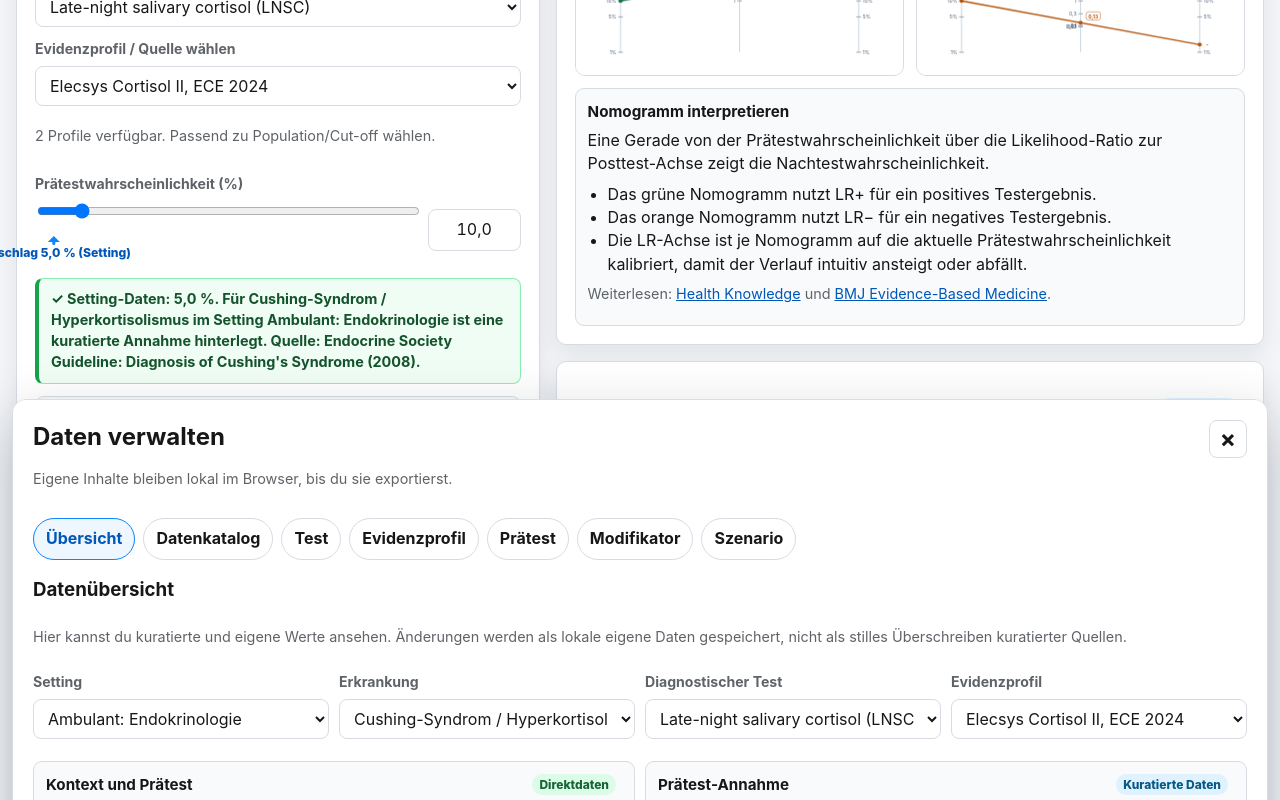
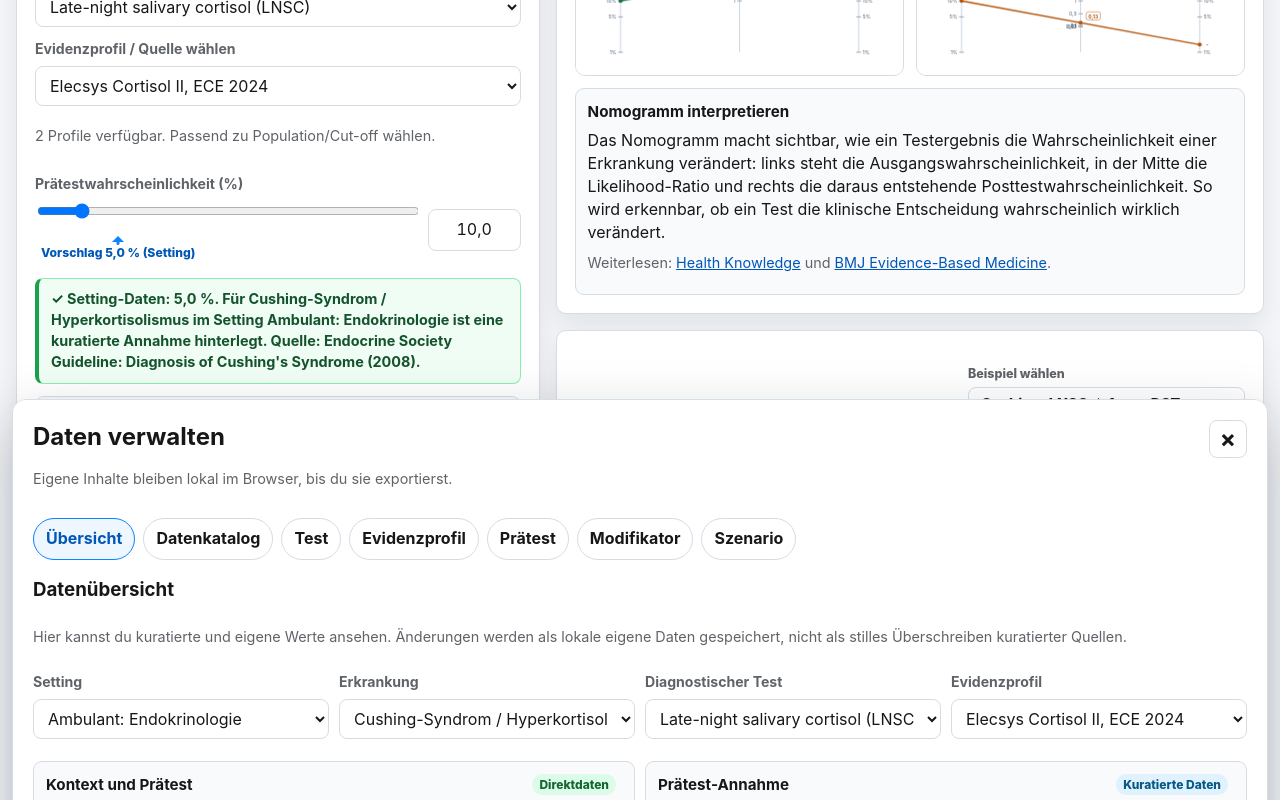
Before and after one commit to bummsgeordy/LikelihoodMD, a website built with Vite: page index.html in a window 1280 px wide. Shown: the part 420-1220 px from the top of the page. Built offline with nearby package versions, Linux system fonts and the light colour scheme.

Commit message:
Refine calculator guidance and chains

```diff
--- a/src/lib/storage.ts
+++ b/src/lib/storage.ts
@@ -105,7 +105,8 @@ export const defaultState: CalculatorState = {
   customAssumptions: [],
   customModifiers: [],
   drawerOpen: false,
-  adminMode: 'data'
+  adminMode: 'data',
+  selectedDiagnosticChainId: 'cushing-lnsc-to-dst'
 };
 
 function migrateLegacyTest(test: Record<string, unknown>): { test: DiagnosticTest; profile: EvidenceProfile } {
--- a/src/main.ts
+++ b/src/main.ts
@@ -32,7 +32,7 @@ import {
   type CatalogSortKey
 } from './app/catalog';
 import { clinicalIdFromLabel, conditionIdForTest, conditionLabel, mergeConditions } from './app/conditions';
-import { calculateDiagnosticChain, chainsForContext } from './app/diagnosticChains';
+import { calculateDiagnosticChain } from './app/diagnosticChains';
 import { renderDiagnosticChains } from './ui/renderDiagnosticChains';
 import { validateClinicalModifier, validateDiagnosticTest, validateEvidenceProfile, validatePretestAssumption } from './lib/validation';
 import type {
@@ -90,7 +90,6 @@ app.innerHTML = `
         <div id="disclaimerContent" class="disclaimer-content hidden">
           <p class="lead">Deutschsprachiges Lehr- und Rechentool für medizinische Fachpersonen: Es soll dabei helfen zu visualisieren, unter welchen Bedingungen, etwa bei unterschiedlichen Prätestwahrscheinlichkeiten in unterschiedlichen Settings der Patientenvorstellung, welche Faktoren und diagnostischen Tests die Wahrscheinlichkeit einer Diagnose in welchem Ausmaß beeinflussen. Datengrundlage sind, soweit möglich, Studien zu Prävalenz, beeinflussenden Faktoren sowie Sensitivität und Spezifität der entsprechenden Tests. Die Daten sind noch unvollständig und können Fehler enthalten. Mithilfe bei der Erweiterung ist ausdrücklich erwünscht.</p>
           <div class="notice" role="note">Dieses Tool ist keine alleinige Entscheidungsgrundlage, kein Medizinprodukt und ersetzt keine klinische Beurteilung. Insbesondere präanalytische Faktoren wie interferierende Medikamente, Begleiterkrankungen und Testbedingungen können die Aussagekraft der Tests signifikant beeinflussen.</div>
-          <p class="data-version">Datenstand: 2026-05-17 · Schema v5 · Kuratierte Daten starten konservativ als needs-review.</p>
         </div>
       </section>
     </header>
@@ -177,7 +176,7 @@ app.innerHTML = `
         <div class="section-heading-row">
           <h2 id="nomogramTitle">Nomogramm</h2>
           <label for="nomogramSizeToggle" class="secondary-button compact-button nomogram-toggle">
-            <span class="toggle-small">Fokus anzeigen</span>
+            <span class="toggle-small">Nomogramm auf ganzer Breite</span>
             <span class="toggle-large">Normal anzeigen</span>
           </label>
         </div>
@@ -194,22 +193,20 @@ app.innerHTML = `
         <div class="modifier-impact hidden" id="nomogramModifierImpact"></div>
         <div class="nomogram-guide">
           <h3>Nomogramm interpretieren</h3>
-          <p>Eine Gerade von der Prätestwahrscheinlichkeit über die Likelihood-Ratio zur Posttest-Achse zeigt die Nachtestwahrscheinlichkeit.</p>
-          <ul>
-            <li>Das grüne Nomogramm nutzt LR+ für ein positives Testergebnis.</li>
-            <li>Das orange Nomogramm nutzt LR− für ein negatives Testergebnis.</li>
-            <li>Die LR-Achse ist je Nomogramm auf die aktuelle Prätestwahrscheinlichkeit kalibriert, damit der Verlauf intuitiv ansteigt oder abfällt.</li>
-          </ul>
+          <p>Das Nomogramm macht sichtbar, wie ein Testergebnis die Wahrscheinlichkeit einer Erkrankung verändert: links steht die Ausgangswahrscheinlichkeit, in der Mitte die Likelihood-Ratio und rechts die daraus entstehende Posttestwahrscheinlichkeit. So wird erkennbar, ob ein Test die klinische Entscheidung wahrscheinlich wirklich verändert.</p>
           <p class="muted">Weiterlesen: <a href="https://www.healthknowledge.org.uk/content/pre-and-post-test-probability" target="_blank" rel="noopener noreferrer">Health Knowledge</a> und <a href="https://ebm.bmj.com/content/18/4/125" target="_blank" rel="noopener noreferrer">BMJ Evidence-Based Medicine</a>.</p>
         </div>
       </section>
 
       <section class="card diagnostic-chain-card" id="diagnosticChainCard" aria-labelledby="diagnosticChainTitle">
-        <div class="section-heading-row">
+        <div class="section-heading-row chain-title-row">
           <h2 id="diagnosticChainTitle">Diagnostikketten</h2>
-          <span class="badge badge-info">Schema v5</span>
-        </div>
-        <p class="muted">Vordefinierte Ketten nutzen die Nachtestwahrscheinlichkeit einer Stufe als neue Prätestwahrscheinlichkeit der nächsten Stufe.</p>
+          <label class="chain-select-label" for="diagnosticChainSelect">
+            <span>Beispiel wählen</span>
+            <select id="diagnosticChainSelect"></select>
+          </label>
+        </div>
+        <p class="muted">Vordefinierte Beispiele zeigen, wie eine Posttestwahrscheinlichkeit zur neuen Prätestwahrscheinlichkeit des nächsten Tests wird.</p>
         <div id="diagnosticChainsPanel"></div>
       </section>
 
@@ -468,6 +465,7 @@ const controls = {
   nomogramPositive: $<HTMLCanvasElement>('nomogramPositive'),
   nomogramNegative: $<HTMLCanvasElement>('nomogramNegative'),
   nomogramSizeToggle: $<HTMLInputElement>('nomogramSizeToggle'),
+  diagnosticChainSelect: $<HTMLSelectElement>('diagnosticChainSelect'),
   diagnosticChainsPanel: $('diagnosticChainsPanel'),
   drawer: $('adminDrawer'),
   drawerBackdrop: $('drawerBackdrop'),
@@ -857,6 +855,11 @@ function populateSelectors(): void {
     controls.modifierConditionSelect,
     allConditions().map(condition => ({ value: condition.id, label: condition.label })),
     selectedCondition.id
+  );
+  populateSelect(
+    controls.diagnosticChainSelect,
+    diagnosticChains.map(chain => ({ value: chain.id, label: chain.label })),
+    state.selectedDiagnosticChainId ?? diagnosticChains[0]?.id ?? ''
   );
   controls.profileHint.textContent =
     profiles.length > 1
@@ -1762,9 +1765,13 @@ function renderMain(): void {
   renderModifierImpact(profile, result);
   renderDetails(test, profile, assumption, result, pretestResolution);
   renderEvidence(profile, assumption, pretestResolution);
-  const chainViewModels = chainsForContext(diagnosticChains, state.selectedConditionId, state.selectedSettingId)
-    .map(chain => calculateDiagnosticChain(chain, allTests(), allProfiles(), result.pretestProbability))
-    .filter((chain): chain is NonNullable<typeof chain> => chain != null);
+  const selectedChain = diagnosticChains.find(chain => chain.id === state.selectedDiagnosticChainId) ?? diagnosticChains[0];
+  state.selectedDiagnosticChainId = selectedChain?.id;
+  const chainViewModels = selectedChain
+    ? [calculateDiagnosticChain(selectedChain, allTests(), allProfiles(), result.pretestProbability)].filter(
+        (chain): chain is NonNullable<typeof chain> => chain != null
+      )
+    : [];
   renderDiagnosticChains(controls.diagnosticChainsPanel, chainViewModels, result.pretestProbability);
   drawNomogram(result);
 }
@@ -2394,6 +2401,10 @@ controls.pretestNumber.addEventListener('keydown', event => {
   }
 });
 controls.pretestSuggestionMarker.addEventListener('click', useSuggestedPretest);
+controls.diagnosticChainSelect.addEventListener('change', () => {
+  state.selectedDiagnosticChainId = controls.diagnosticChainSelect.value;
+  saveAndRender();
+});
 controls.modifierOptions.addEventListener('change', event => {
   const input = event.target as HTMLInputElement;
   if (input.type !== 'checkbox') return;
--- a/src/styles.css
+++ b/src/styles.css
@@ -355,6 +355,7 @@ input[type="range"] {
   position: relative;
   min-width: 0;
   padding-bottom: 34px;
+  overflow: hidden;
 }
 
 .range-with-marker input[type="range"] {
@@ -363,9 +364,9 @@ input[type="range"] {
 
 .pretest-suggestion-marker {
   position: absolute;
-  left: var(--pretest-suggestion-left);
+  left: clamp(0px, calc(var(--pretest-suggestion-left) - 5.2rem), calc(100% - 10.4rem));
   bottom: 0;
-  width: max-content;
+  width: 10.4rem;
   min-width: 0;
   height: 30px;
   min-height: 0;
@@ -376,8 +377,8 @@ input[type="range"] {
   font-size: 0.76rem;
   font-weight: 800;
   line-height: 1;
+  text-align: center;
   white-space: nowrap;
-  transform: translateX(-50%);
   cursor: pointer;
 }
 
@@ -657,6 +658,25 @@ input[type="range"] {
 
 .section-heading-row h3 {
   margin: 0;
+}
+
+.chain-title-row {
+  align-items: end;
+}
+
+.chain-select-label {
+  display: grid;
+  min-width: min(100%, 260px);
+  gap: 4px;
+  color: var(--muted);
+  font-size: 0.78rem;
+  font-weight: 800;
+}
+
+.chain-select-label select {
+  min-height: 34px;
+  padding: 5px 8px;
+  font-size: 0.9rem;
 }
 
 .compact-button {
@@ -1045,6 +1065,7 @@ input[type="range"] {
   width: 100%;
   border-collapse: collapse;
   font-size: 0.86rem;
+  table-layout: fixed;
 }
 
 .chain-table th,
@@ -1060,8 +1081,7 @@ input[type="range"] {
   color: var(--muted);
 }
 
-.chain-limitations,
-.data-version {
+.chain-limitations {
   margin: 0;
   color: var(--muted);
   font-size: 0.9rem;
--- a/src/types.ts
+++ b/src/types.ts
@@ -144,6 +144,7 @@ export interface CalculatorState {
   adminMode: 'test' | 'profile' | 'assumption' | 'scenario' | 'modifier' | 'data' | 'catalog';
   catalogFullscreen?: boolean;
   catalogVisibleColumns?: string[];
+  selectedDiagnosticChainId?: string;
 }
 
 export interface DiagnosticChainStage {
--- a/src/ui/renderDiagnosticChains.ts
+++ b/src/ui/renderDiagnosticChains.ts
@@ -1,5 +1,11 @@
-import { chainPathFinalProbability, describeChainPath, type DiagnosticChainViewModel } from '../app/diagnosticChains';
+import { chainPathFinalProbability, type DiagnosticChainPath, type DiagnosticChainViewModel } from '../app/diagnosticChains';
 import { formatPercent } from '../lib/calculations';
+
+function resultLabel(path: DiagnosticChainPath): string {
+  const first = path.firstResultLabel === 'positiv' ? 'Test 1 positiv' : 'Test 1 negativ';
+  const second = path.secondResultLabel === 'positiv' ? 'Test 2 positiv' : 'Test 2 negativ';
+  return `${first} → ${second}`;
+}
 
 export function renderDiagnosticChains(
   container: HTMLElement,
@@ -46,9 +52,8 @@ export function renderDiagnosticChains(
       <thead>
         <tr>
           <th>Pfad</th>
-          <th>Nach Test 1</th>
-          <th>Nach Test 2</th>
-          <th>Interpretation</th>
+          <th>Posttestwahrscheinlichkeit nach Test 1</th>
+          <th>Posttestwahrscheinlichkeit nach Test 2</th>
         </tr>
       </thead>
     `;
@@ -57,10 +62,9 @@ export function renderDiagnosticChains(
       const row = document.createElement('tr');
       const finalProbability = chainPathFinalProbability(path);
       row.innerHTML = `
-        <td>${path.label}</td>
+        <td>${resultLabel(path)}</td>
         <td>${formatPercent(path.intermediateProbability)}</td>
         <td>${formatPercent(finalProbability)}</td>
-        <td>${describeChainPath(path)}</td>
       `;
       body.append(row);
     });
```
